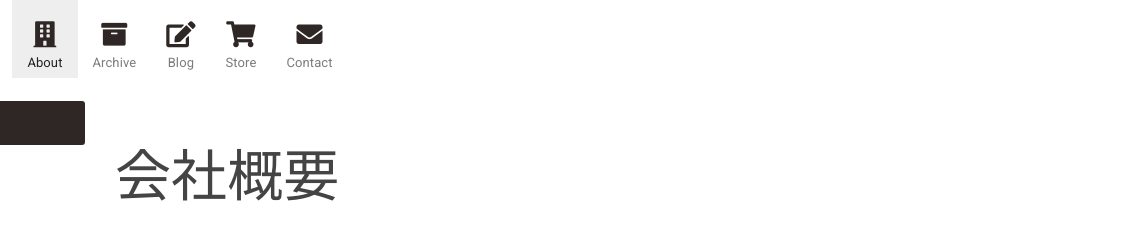
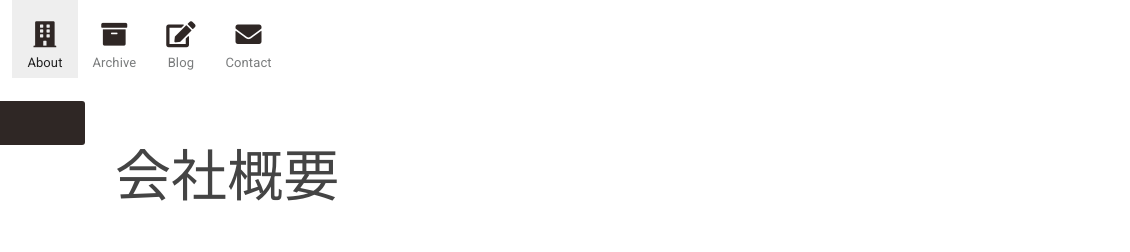
Before and after one commit to mshackers/mshackers.github.io, a plain HTML site: page about.html in a window 1280 px wide. Shown: the top 252 px of the page, 150-1280 px from the left. Drawn offline with nearby package versions, Linux system fonts and the light colour scheme.

Commit message:
Update about.html

```diff
--- a/about.html
+++ b/about.html
@@ -143,12 +143,6 @@
                 >
               </li>
               <li>
-                <a href="https://store.mshackers.co.jp"
-                  ><i class="fa fa-shopping-cart fa-2x text-primary"></i
-                  ><br />Store</a
-                >
-              </li>
-              <li>
                 <a href="contact.html"
                   ><i class="fa fa-envelope fa-2x text-primary"></i
                   ><br />Contact</a
```
